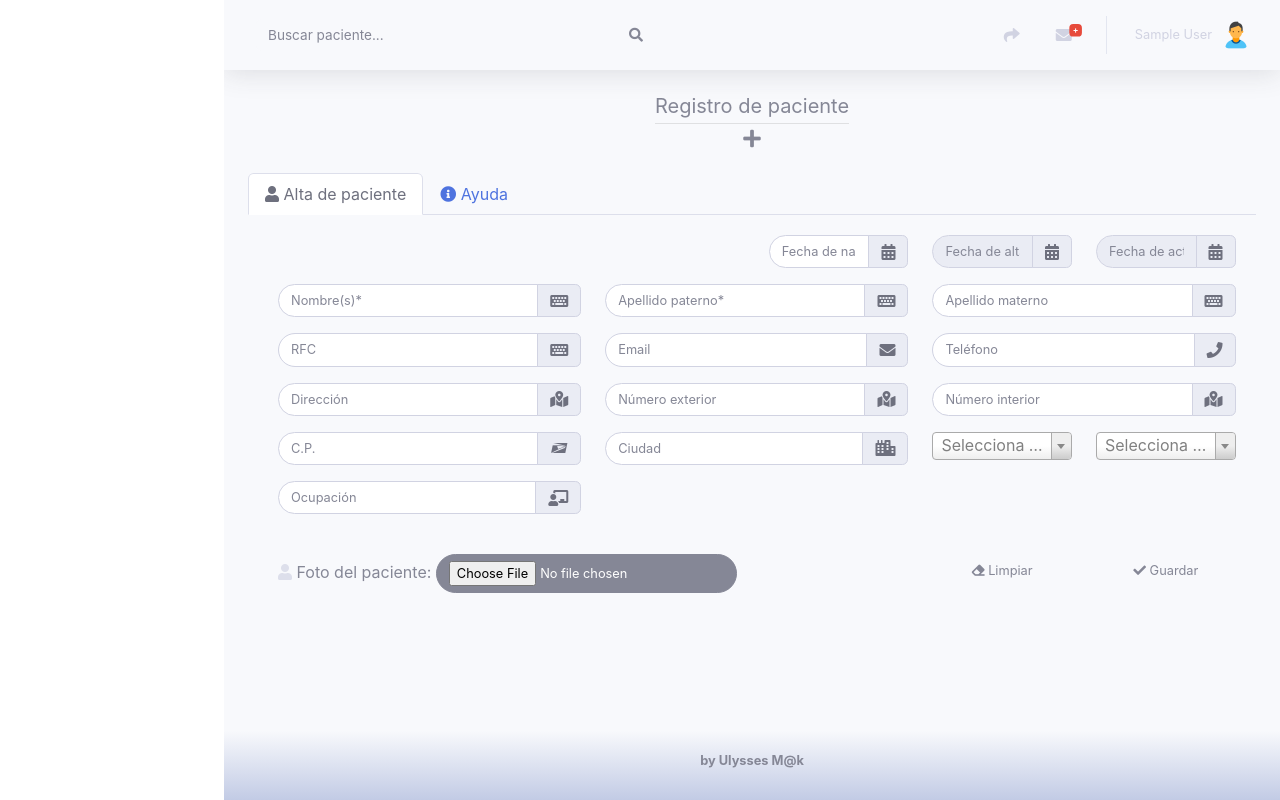
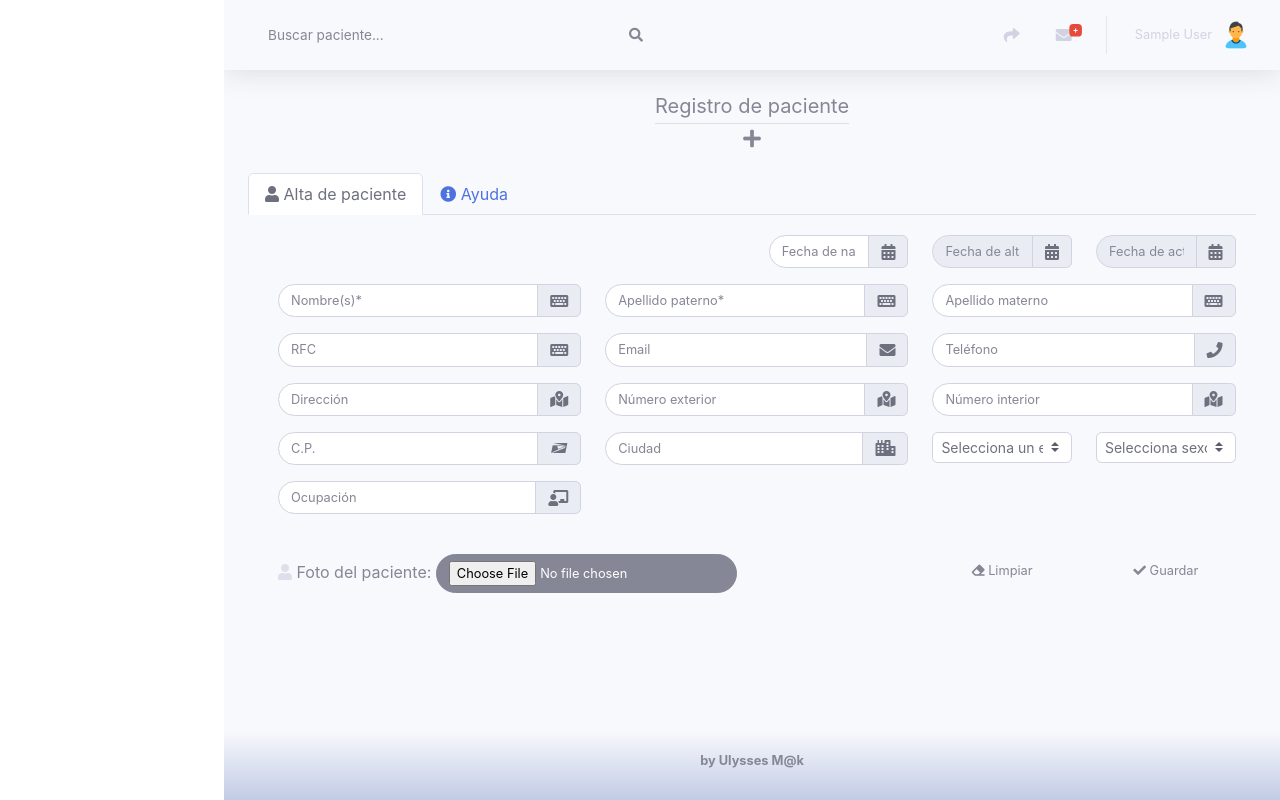
Before and after one commit to byosonet/webtooth, a Django app: page /service/add/ in a window 1280 px wide. Run offline with Django 3.2, Linux system fonts and the light colour scheme; the visitor is signed in with stand-in values (Sample User, id 1); data comes from the database, SQL or seed files in the repository; parts of the project's set-up code (start-up, migrations or seed data) failed here and were passed over; some libraries are stand-ins or nearby versions.

Commit message:
custom select boostrap

```diff
--- a/apppatients/config.py
+++ b/apppatients/config.py
@@ -32,8 +32,9 @@ def inputCSS(name):
 
 def selectCSS(name):
 	attrs={}
-	attrs=addClass(attrs,'form-control')
+	attrs = addClass(attrs, 'form-control custom-select custom-select-sm')
 	attrs=addPlaceHolder(attrs,name)
+	attrs = tooltip(attrs, name)
 	log.info("select: "+str(attrs))
 	return attrs
 
--- a/apppatients/forms.py
+++ b/apppatients/forms.py
@@ -39,6 +39,11 @@ class PatientForm(forms.ModelForm):
 		model = Patient
 		fields = ['nombre', 'apellidoPaterno', 'apellidoMaterno',
                     'email', 'telefono', 'numexp', 'foto', 'activo', 'rfc', 'fechaAlta', 'sexo', 'ocupacion', 'fechaNacimiento', 'fechaUpdate']
+
+	def clean_email(self):
+		log.info("cleaned_data field email to lower!!")
+		email = self.cleaned_data['email'].lower()
+		return email
 
 class AdressForm(forms.ModelForm):
 	calle=forms.CharField(required=False, max_length=50, widget=forms.TextInput(attrs=inputCSS('Dirección')))
--- a/apppatients/templates/patient/alta.html
+++ b/apppatients/templates/patient/alta.html
@@ -255,7 +255,7 @@
             $(this).val($(this).val().replace(/[^0-9]/g, ''));
         });
 
-        $("#id_estado").select2({});
+       /* $("#id_estado").select2({});
         $('form').on('reset', function () {
              $('#id_estado').select2('val', 0);
         });
@@ -263,7 +263,7 @@
          $("#id_sexo").select2({});
          $('form').on('reset', function () {
             $('#id_sexo').select2('val', 0);
-        });
+        });*/
 
         $("#id_fechaAlta").prop("disabled", '');
         $("#id_fechaUpdate").prop("disabled", '');
--- a/apppatients/templates/patient/datosPaciente.html
+++ b/apppatients/templates/patient/datosPaciente.html
@@ -381,8 +381,9 @@
             $("#id_ocupacion").prop("readonly", false);
             $("#id_fechaNacimiento").prop("readonly", false);
             $("#id_foto").prop("disabled", false);
-            $("#id_estado").select2({});
-            $("#id_sexo").select2({});
+
+            /*$("#id_estado").select2({});
+            $("#id_sexo").select2({});*/
 
         });
 
--- a/webtooth/templates/home/body.html
+++ b/webtooth/templates/home/body.html
@@ -15,7 +15,7 @@
   <link href="{% static 'css/sb-admin-2.min.css' %}" rel="stylesheet">
   <link href="{% static 'css/dataTables.bootstrap4.min.css' %}" rel="stylesheet">
 
-  <link href="{% static 'css/select2.min.css' %}" rel="stylesheet" />
+  <!--link href="{% static 'css/select2.min.css' %}" rel="stylesheet" /-->
   {% if request.session.ad_color == '#4e73df' %}
     <link href="{% static 'css/blue-tooltip.css' %}" rel="stylesheet" />
   {% elif request.session.ad_color == '#5a5c69'%}
@@ -90,11 +90,11 @@
   <!--script src="{% static 'js/chart-area-demo.js' %}"></script-->
   <!--script src="{% static 'js/chart-pie-demo.js' %}"></script-->
 
-  <script src="{% static 'js/select2.min.js' %}"></script>
+  <!--script src="{% static 'js/select2.min.js' %}"></script-->
 
-  <script>
+  <!--script>
     $.fn.select2.defaults.set("theme", "classic");
-  </script>
+  </script-->
 
   {% include "datatable/config.html" %}
   {% include "home/modal.html" %}
--- a/webtooth/templates/popover/config.html
+++ b/webtooth/templates/popover/config.html
@@ -5,5 +5,6 @@
     $(document).ready(function () {
        $('input[rel=popover]').tooltip();
        $('textarea[rel=popover]').tooltip();
+        $('select[rel=popover]').tooltip();
     });
 </script>
```
